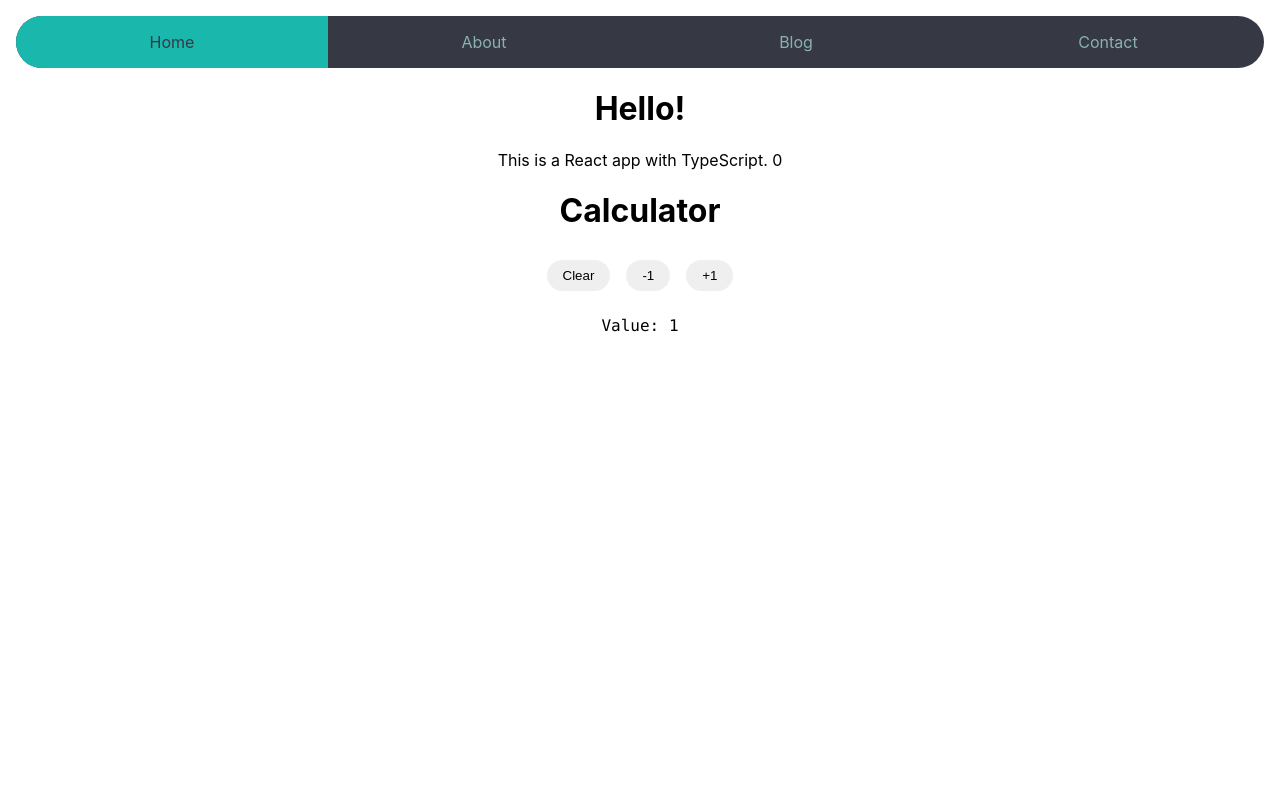
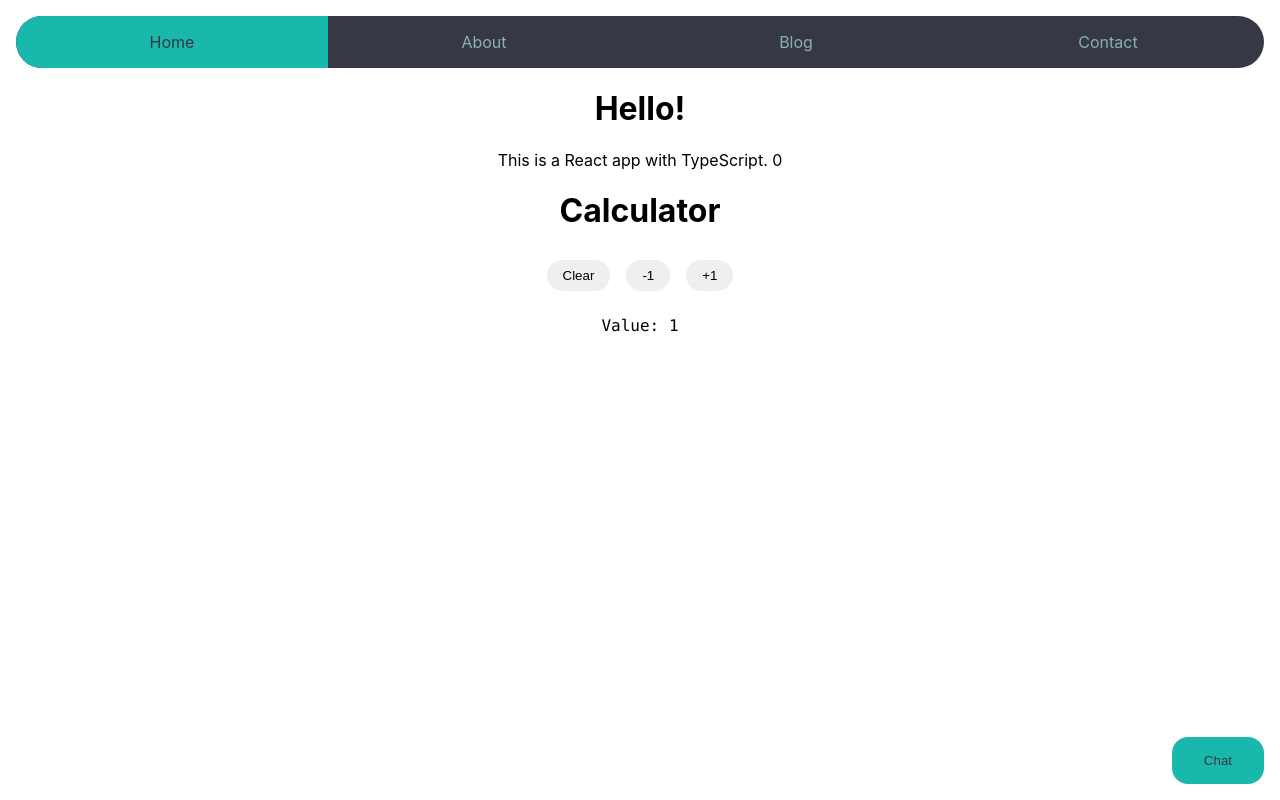
Before and after one commit to MatildaMared/react-frontend-testing, a React (Create React App) app: page / in a window 1280 px wide. Built offline with nearby package versions, Linux system fonts and the light colour scheme.

Commit message:
add tests for chat component

```diff
--- a/package.json
+++ b/package.json
@@ -10,6 +10,7 @@
 		"@types/node": "^16.11.19",
 		"@types/react": "^17.0.38",
 		"@types/react-dom": "^17.0.11",
+		"@types/styled-components": "^5.1.20",
 		"react": "^17.0.2",
 		"react-dom": "^17.0.2",
 		"react-scripts": "5.0.0",
--- a/src/App.tsx
+++ b/src/App.tsx
@@ -1,6 +1,7 @@
 import { useState } from "react";
 import "./App.css";
 import Calculator from "./components/Calculator";
+import Chat from "./components/chat/Chat";
 // import Dinopedia from "./components/dinosaur/Dinopedia";
 // import DropdownMenu from "./components/DropdownMenu";
 import Navbar from "./components/Navbar";
@@ -17,6 +18,7 @@ function App() {
 			{/* <Counter /> */}
 			<Calculator />
 			{/* <Dinopedia /> */}
+			<Chat />
 		</div>
 	);
 }
--- a/src/components/chat/Chat.tsx
+++ b/src/components/chat/Chat.tsx
@@ -1,11 +1,104 @@
-import React from "react";
+import React, { useState, useRef } from "react";
+import styled from "styled-components";
 
 function Chat() {
+	const [showChat, setShowChat] = useState(false);
+	const [chatInput, setChatInput] = useState("");
+	const [chatHistory, setChatHistory] = useState([
+		"Hello! 👋🏻",
+		"Is anyone out there? 🤩",
+	]);
+	const chatInputRef = useRef<HTMLInputElement>(null);
+
+	const handleSubmit = (e: any) => {
+		e.preventDefault();
+		const newChatHistory = [...chatHistory, chatInput];
+		setChatHistory(newChatHistory);
+		setChatInput("");
+		chatInputRef?.current?.blur();
+	};
+
 	return (
-		<section>
-			<h1>Chat</h1>
-		</section>
+		<>
+			<ChatIcon onClick={() => setShowChat(!showChat)}>
+				{showChat ? "Close Chat" : "Chat"}
+			</ChatIcon>
+			{showChat && (
+				<ChatContainer>
+					<Messages>
+						{chatHistory.map((chat) => (
+							<ChatMessage key={Math.random() * 100000}>{chat}</ChatMessage>
+						))}
+					</Messages>
+					<form onSubmit={handleSubmit}>
+						<ChatInput
+							placeholder="Write something..."
+							ref={chatInputRef}
+							value={chatInput}
+							onChange={(e) => setChatInput(e.target.value)}
+						/>
+					</form>
+				</ChatContainer>
+			)}
+		</>
 	);
 }
 
+const ChatMessage = styled.p`
+	width: fit-content;
+	border-radius: 0.5rem;
+	background-color: #eee;
+	color: #5b5b5b;
+	padding: 0.5rem;
+	margin: 0;
+	margin-bottom: 1rem;
+`;
+
+const ChatInput = styled.input`
+	margin-top: 0.5rem;
+	width: 100%;
+	border: none;
+	border-radius: 0.5rem;
+	padding: 1rem;
+	font: inherit;
+`;
+
+const Messages = styled.div`
+	border-radius: 1rem;
+`;
+
+const ChatContainer = styled.div`
+	display: flex;
+	flex-direction: column;
+	justify-content: space-between;
+	padding: 1.5rem;
+	background-color: #ddd;
+	border-radius: 1rem;
+	width: 100%;
+	max-width: 300px;
+	min-height: 200px;
+	position: fixed;
+	bottom: 5rem;
+	right: 1rem;
+`;
+
+const ChatIcon = styled.button`
+	border-radius: 1rem;
+	border: none;
+	cursor: pointer;
+	background-color: hsla(176, 75%, 41%, 1);
+	width: fit-content;
+	padding: 1rem 2rem;
+	color: hsla(231, 11%, 24%, 1);
+	position: fixed;
+	bottom: 1rem;
+	right: 1rem;
+	transition: all 0.3s;
+
+	&:hover {
+		background-color: hsla(231, 11%, 24%, 1);
+		color: hsla(183, 22%, 62%, 1);
+	}
+`;
+
 export default Chat;
--- a/src/index.css
+++ b/src/index.css
@@ -1,13 +1,17 @@
+* {
+	box-sizing: border-box;
+}
+
 body {
-  margin: 0;
-  font-family: -apple-system, BlinkMacSystemFont, 'Segoe UI', 'Roboto', 'Oxygen',
-    'Ubuntu', 'Cantarell', 'Fira Sans', 'Droid Sans', 'Helvetica Neue',
-    sans-serif;
-  -webkit-font-smoothing: antialiased;
-  -moz-osx-font-smoothing: grayscale;
+	margin: 0;
+	font-family: -apple-system, BlinkMacSystemFont, "Segoe UI", "Roboto", "Oxygen",
+		"Ubuntu", "Cantarell", "Fira Sans", "Droid Sans", "Helvetica Neue",
+		sans-serif;
+	-webkit-font-smoothing: antialiased;
+	-moz-osx-font-smoothing: grayscale;
 }
 
 code {
-  font-family: source-code-pro, Menlo, Monaco, Consolas, 'Courier New',
-    monospace;
+	font-family: source-code-pro, Menlo, Monaco, Consolas, "Courier New",
+		monospace;
 }
```
Also changed, not shown: 2 other files (tests, documents, lock files or other folders).
